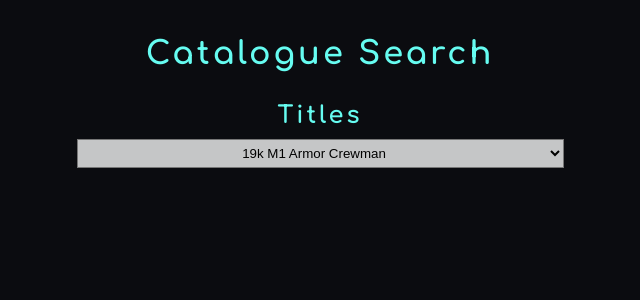
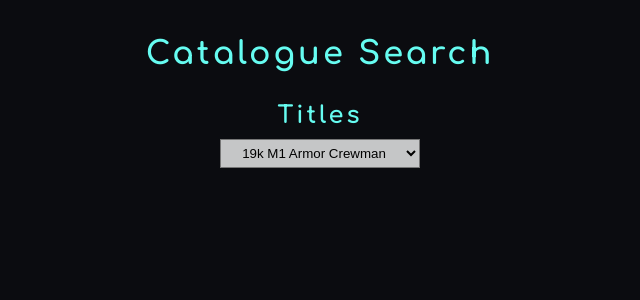
Before and after one commit to tarinpratt/quze-task-part-1, a React (Create React App) app: page /Search/Title in a window 1280 px wide. Shown: the top 300 px of the page, without its empty margins (320-960 px from the left). Built offline with nearby package versions, Linux system fonts and the light colour scheme.

Commit message:
max width on select

```diff
--- a/src/App.css
+++ b/src/App.css
@@ -33,7 +33,7 @@ label {
 .responsive {
   border-radius: 5px;
   width: 100%;
-  max-width: 300px;
+  max-width: 175px;
   height: auto;
   box-shadow: 0px 0px 7px 0px rgba(101, 124, 126, 0.75);
 }
@@ -48,6 +48,10 @@ select {
 
 select:hover {
   cursor: pointer;
+}
+
+.searchTitleSelect {
+  max-width: 200px;
 }
 
 option {
@@ -101,7 +105,7 @@ a.goToLink:hover {
 }
 
 .backButton {
-  margin-bottom: 10px;
+  margin-bottom: 20px;
   display: block;
   border: #45A29E 3px solid;
   border-radius: 5px;
--- a/src/SearchCategory.js
+++ b/src/SearchCategory.js
@@ -51,7 +51,7 @@ class SearchCategory extends Component {
     return (
         <div className="search">
           <h2>Categories</h2>
-          <select value={this.state.searchedCategories} onChange={this.searchCategories}>
+          <select className="searchTitleSelect" value={this.state.searchedCategories} onChange={this.searchCategories}>
           {categoriesSorted.map((category, index) => {
            return (
              <option key={index} value={category}> {category} </option>
--- a/src/SearchTitle.js
+++ b/src/SearchTitle.js
@@ -52,7 +52,7 @@ class SearchTitle extends Component {
     return (
         <div className="search">
         <h2>Titles</h2>
-          <select value={this.state.searchedTitle} onChange={this.searchTitle}>
+          <select className="searchTitleSelect" value={this.state.searchedTitle} onChange={this.searchTitle}>
           {titlesSorted.map((title, index) => {
            return (
              <option key={index} value={title}> {title} </option>
```
